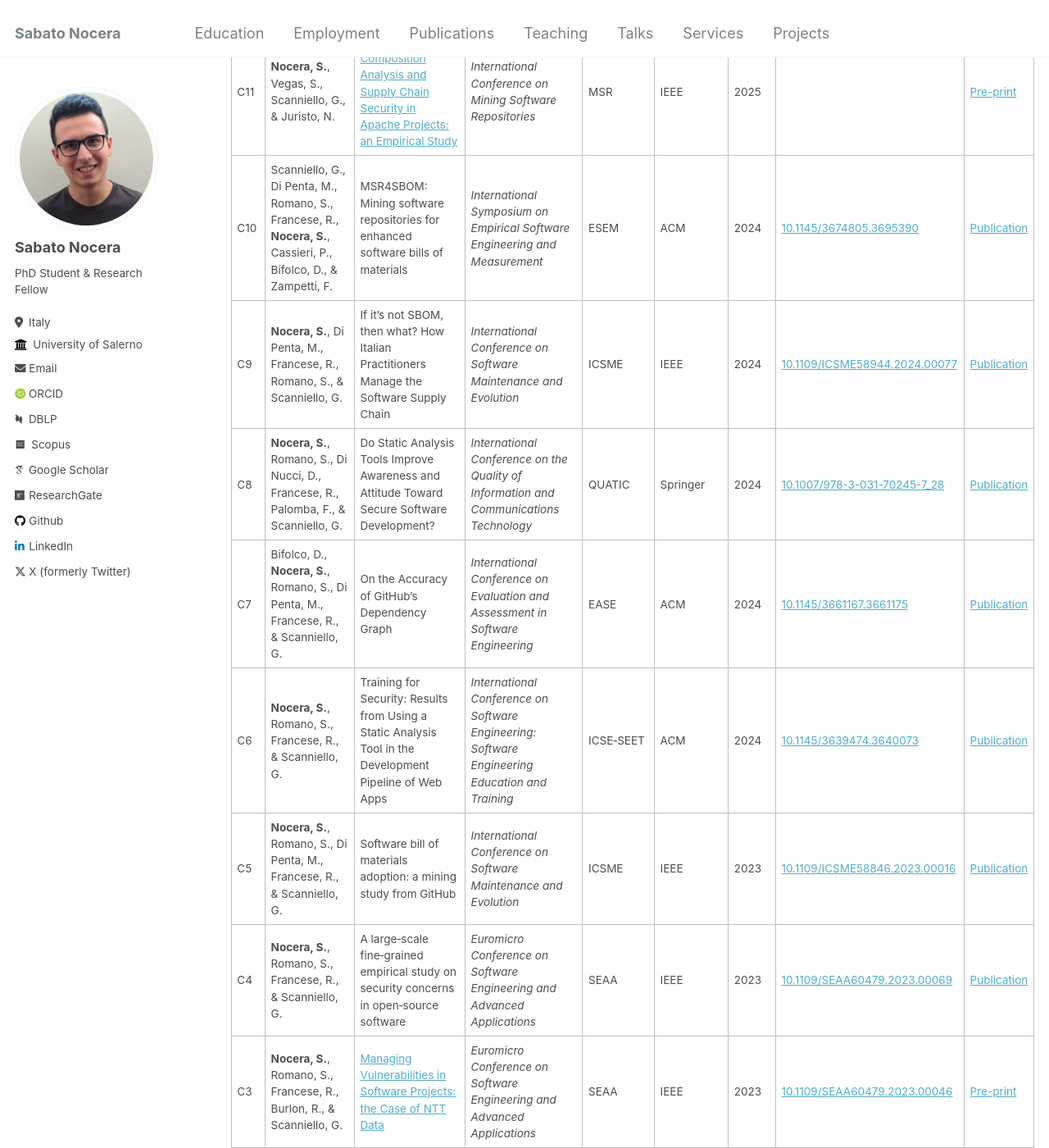
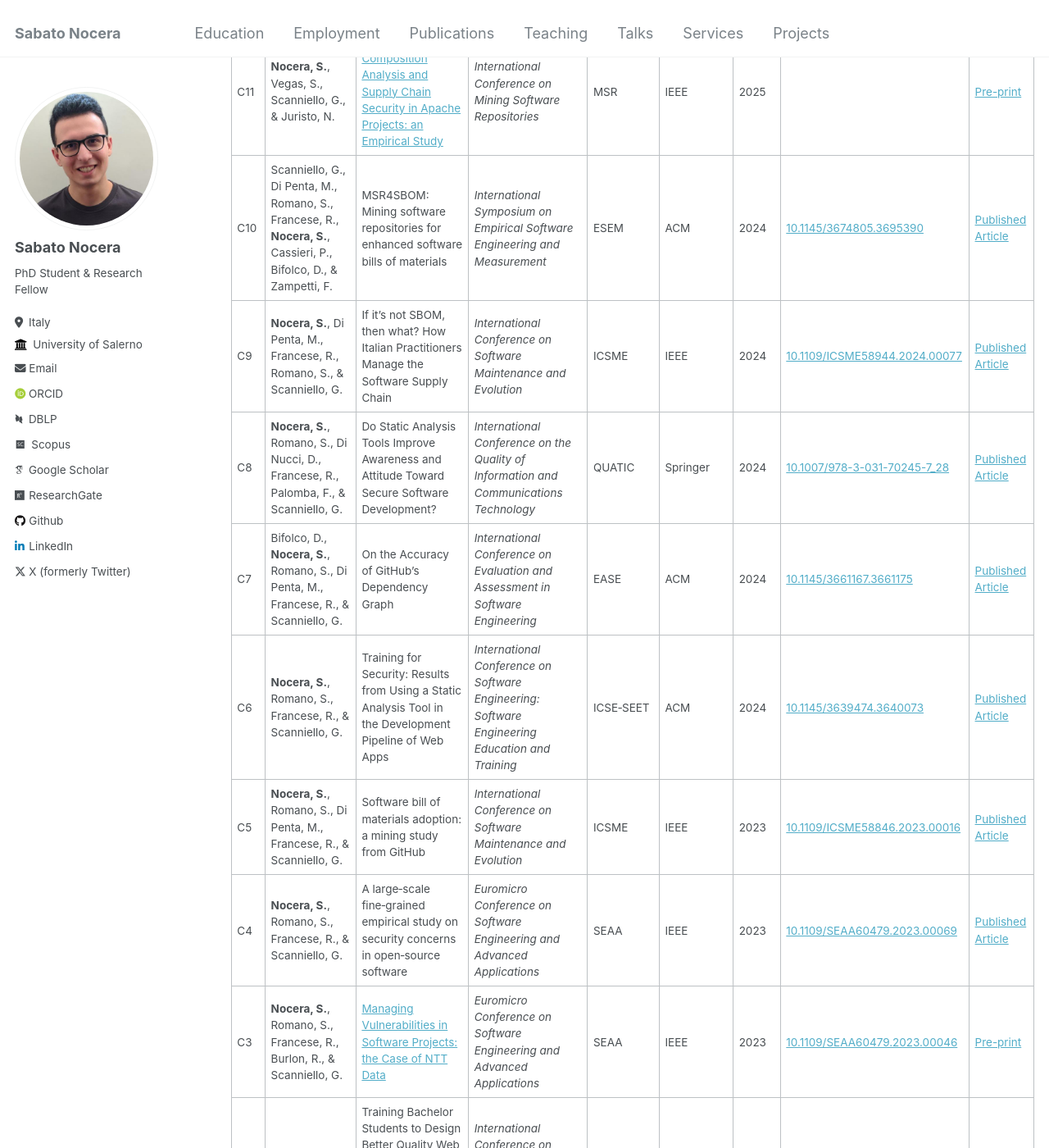
Before and after one commit to sabato-nocera/sabato-nocera.github.io, a Jekyll site: the page built from _pages/publications.md, in a window 1280 px wide and 1400 px high, scrolled down 714 px. Shown: the whole window at 82% size. Built offline with Jekyll 4.4.1, drawn with Linux system fonts in a browser that asks for light colours; some web fonts are replaced; comment, search, counter and statistics services are not loaded; some of the changed text lies outside the part shown.

Commit message:
Update publications.md

```diff
--- a/_pages/publications.md
+++ b/_pages/publications.md
@@ -10,20 +10,20 @@ author_profile: true
 
 | ID   | Authors                                                                                                            | Title                                                                                                                                                                                                       | Venue                                                                                                            | Acronym   | Publisher | Year | DOI                                                                                                   | <i class="fa fa-file-pdf-o" style="color: #c51d34;"></i> |
 |------|---------------------------------------------------------------------------------------------------------------------|-------------------------------------------------------------------------------------------------------------------------------------------------------------------------------------------------------------|------------------------------------------------------------------------------------------------------------------|-----------|-----------|------|-------------------------------------------------------------------------------------------------------|-----------|
-| J1   | **Nocera, S.**, Romano, S., Francese, R., & Scanniello, G.                                                           | Software engineering education: Results from a training intervention based on SonarCloud when developing web apps                                                                                           | *Journal of Systems and Software*                                                                              | JSS       | Elsevier  | 2025 | [10.1016/j.jss.2024.112308](https://doi.org/10.1016/j.jss.2024.112308)                                   |    [Publication](https://www.sciencedirect.com/science/article/pii/S0164121224003522/pdfft?md5=f531acce7b75c52d2dfd125af7956a0a&pid=1-s2.0-S0164121224003522-main.pdf)       |
+| J1   | **Nocera, S.**, Romano, S., Francese, R., & Scanniello, G.                                                           | Software engineering education: Results from a training intervention based on SonarCloud when developing web apps                                                                                           | *Journal of Systems and Software*                                                                              | JSS       | Elsevier  | 2025 | [10.1016/j.jss.2024.112308](https://doi.org/10.1016/j.jss.2024.112308)                                   |    [Published Article](https://www.sciencedirect.com/science/article/pii/S0164121224003522/pdfft?md5=f531acce7b75c52d2dfd125af7956a0a&pid=1-s2.0-S0164121224003522-main.pdf)       |
 | C14  | D'Avino, R., **Nocera, S.**, Bifolco, D., Pepe, F., Di Penta, M., & Scanniello, G.,                                                            | ALOHA: A(IBoM) tooL generatOr for Hugging fAce                                                                                                             | *International Conference on Evaluation and Assessment in Software Engineering*                                                     | EASE       | ACM      | 2025 |                                                                                                       | |
 | C13  | **Nocera, S.**, Vegas, S., Scanniello, G., & Juristo, N.                                                             | Causal Inference Needs More Than Analysis: The Role of Study Design                                                                                                             | *Workshop on Causal Methods in Software Engineering*                                                     | CauSE       | FSE      | 2025 |                                                                                                       | |
 | C12  | **Nocera, S.**, & Scanniello, G.                                                             | Missing Threats: Dealing with the Treatment-sensitive Factorial Structure Bias in Empirical Software Engineering  | *International Conference on the Foundations of Software Engineering*                                                     | FSE       | ACM      | 2025 |                                                                                                       | |
 | C11  | **Nocera, S.**, Vegas, S., Scanniello, G., & Juristo, N.                                                             | [Software Composition Analysis and Supply Chain Security in Apache Projects: an Empirical Study](https://sabato-nocera.github.io/publications/c11)                                                                                                              | *International Conference on Mining Software Repositories*                                                     | MSR       | IEEE      | 2025 |                                                                                                       | [Pre-print](https://sabato-nocera.github.io/files/msr2025.pdf) |
-| C10  | Scanniello, G., Di Penta, M., Romano, S., Francese, R., **Nocera, S.**, Cassieri, P., Bifolco, D., & Zampetti, F.    | MSR4SBOM: Mining software repositories for enhanced software bills of materials                                                                                                                             | *International Symposium on Empirical Software Engineering and Measurement*                                    | ESEM      | ACM       | 2024 | [10.1145/3674805.3695390](https://doi.org/10.1145/3674805.3695390)                                       |     [Publication](https://dl.acm.org/doi/pdf/10.1145/3674805.3695390)          |
-| C9   | **Nocera, S.**, Di Penta, M., Francese, R., Romano, S., & Scanniello, G.                                             | If it’s not SBOM, then what? How Italian Practitioners Manage the Software Supply Chain                                                                                                                     | *International Conference on Software Maintenance and Evolution*                                               | ICSME     | IEEE      | 2024 | [10.1109/ICSME58944.2024.00077](https://doi.org/10.1109/ICSME58944.2024.00077)                         |     [Publication](https://doi.org/10.1109/ICSME58944.2024.00077)      |
-| C8   | **Nocera, S.**, Romano, S., Di Nucci, D., Francese, R., Palomba, F., & Scanniello, G.                                | Do Static Analysis Tools Improve Awareness and Attitude Toward Secure Software Development?                                                                                                                 | *International Conference on the Quality of Information and Communications Technology*                         | QUATIC    | Springer  | 2024 | [10.1007/978-3-031-70245-7_28](https://doi.org/10.1007/978-3-031-70245-7_28)                           |    [Publication](https://doi.org/10.1007/978-3-031-70245-7_28)       |
-| C7   | Bifolco, D., **Nocera, S.**, Romano, S., Di Penta, M., Francese, R., & Scanniello, G.                                | On the Accuracy of GitHub’s Dependency Graph                                                                                                                                                                 | *International Conference on Evaluation and Assessment in Software Engineering*                                 | EASE      | ACM       | 2024 | [10.1145/3661167.3661175](https://doi.org/10.1145/3661167.3661175)                                       |     [Publication](https://dl.acm.org/doi/pdf/10.1145/3661167.3661175)             |
-| C6   | **Nocera, S.**, Romano, S., Francese, R., & Scanniello, G.                                                           | Training for Security: Results from Using a Static Analysis Tool in the Development Pipeline of Web Apps                                                                                                    | *International Conference on Software Engineering: Software Engineering Education and Training*                | ICSE‑SEET | ACM       | 2024 | [10.1145/3639474.3640073](https://doi.org/10.1145/3639474.3640073)                                       |   [Publication](https://dl.acm.org/doi/pdf/10.1145/3639474.3640073)         |
-| C5   | **Nocera, S.**, Romano, S., Di Penta, M., Francese, R., & Scanniello, G.                                             | Software bill of materials adoption: a mining study from GitHub                                                                                                                                               | *International Conference on Software Maintenance and Evolution*                                               | ICSME     | IEEE      | 2023 | [10.1109/ICSME58846.2023.00016](https://doi.org/10.1109/ICSME58846.2023.00016)                         |    [Publication](https://doi.org/10.1109/ICSME58846.2023.00016)        |
-| C4   | **Nocera, S.**, Romano, S., Francese, R., & Scanniello, G.                                                           | A large‑scale fine‑grained empirical study on security concerns in open‑source software                                                                                                                     | *Euromicro Conference on Software Engineering and Advanced Applications*                                       | SEAA      | IEEE      | 2023 | [10.1109/SEAA60479.2023.00069](https://doi.org/10.1109/SEAA60479.2023.00069)                           |    [Publication](https://doi.org/10.1109/SEAA60479.2023.00069)       |
+| C10  | Scanniello, G., Di Penta, M., Romano, S., Francese, R., **Nocera, S.**, Cassieri, P., Bifolco, D., & Zampetti, F.    | MSR4SBOM: Mining software repositories for enhanced software bills of materials                                                                                                                             | *International Symposium on Empirical Software Engineering and Measurement*                                    | ESEM      | ACM       | 2024 | [10.1145/3674805.3695390](https://doi.org/10.1145/3674805.3695390)                                       |     [Published Article](https://dl.acm.org/doi/pdf/10.1145/3674805.3695390)          |
+| C9   | **Nocera, S.**, Di Penta, M., Francese, R., Romano, S., & Scanniello, G.                                             | If it’s not SBOM, then what? How Italian Practitioners Manage the Software Supply Chain                                                                                                                     | *International Conference on Software Maintenance and Evolution*                                               | ICSME     | IEEE      | 2024 | [10.1109/ICSME58944.2024.00077](https://doi.org/10.1109/ICSME58944.2024.00077)                         |     [Published Article](https://doi.org/10.1109/ICSME58944.2024.00077)      |
+| C8   | **Nocera, S.**, Romano, S., Di Nucci, D., Francese, R., Palomba, F., & Scanniello, G.                                | Do Static Analysis Tools Improve Awareness and Attitude Toward Secure Software Development?                                                                                                                 | *International Conference on the Quality of Information and Communications Technology*                         | QUATIC    | Springer  | 2024 | [10.1007/978-3-031-70245-7_28](https://doi.org/10.1007/978-3-031-70245-7_28)                           |    [Published Article](https://doi.org/10.1007/978-3-031-70245-7_28)       |
+| C7   | Bifolco, D., **Nocera, S.**, Romano, S., Di Penta, M., Francese, R., & Scanniello, G.                                | On the Accuracy of GitHub’s Dependency Graph                                                                                                                                                                 | *International Conference on Evaluation and Assessment in Software Engineering*                                 | EASE      | ACM       | 2024 | [10.1145/3661167.3661175](https://doi.org/10.1145/3661167.3661175)                                       |     [Published Article](https://dl.acm.org/doi/pdf/10.1145/3661167.3661175)             |
+| C6   | **Nocera, S.**, Romano, S., Francese, R., & Scanniello, G.                                                           | Training for Security: Results from Using a Static Analysis Tool in the Development Pipeline of Web Apps                                                                                                    | *International Conference on Software Engineering: Software Engineering Education and Training*                | ICSE‑SEET | ACM       | 2024 | [10.1145/3639474.3640073](https://doi.org/10.1145/3639474.3640073)                                       |   [Published Article](https://dl.acm.org/doi/pdf/10.1145/3639474.3640073)         |
+| C5   | **Nocera, S.**, Romano, S., Di Penta, M., Francese, R., & Scanniello, G.                                             | Software bill of materials adoption: a mining study from GitHub                                                                                                                                               | *International Conference on Software Maintenance and Evolution*                                               | ICSME     | IEEE      | 2023 | [10.1109/ICSME58846.2023.00016](https://doi.org/10.1109/ICSME58846.2023.00016)                         |    [Published Article](https://doi.org/10.1109/ICSME58846.2023.00016)        |
+| C4   | **Nocera, S.**, Romano, S., Francese, R., & Scanniello, G.                                                           | A large‑scale fine‑grained empirical study on security concerns in open‑source software                                                                                                                     | *Euromicro Conference on Software Engineering and Advanced Applications*                                       | SEAA      | IEEE      | 2023 | [10.1109/SEAA60479.2023.00069](https://doi.org/10.1109/SEAA60479.2023.00069)                           |    [Published Article](https://doi.org/10.1109/SEAA60479.2023.00069)       |
 | C3   | **Nocera, S.**, Romano, S., Francese, R., Burlon, R., & Scanniello, G.                                               | [Managing Vulnerabilities in Software Projects: the Case of NTT Data](https://sabato-nocera.github.io/publications/c3)                                                                                                                                          | *Euromicro Conference on Software Engineering and Advanced Applications*                                       | SEAA      | IEEE      | 2023 | [10.1109/SEAA60479.2023.00046](https://doi.org/10.1109/SEAA60479.2023.00046)                           |   [Pre-print](https://sabato-nocera.github.io/files/seaasm2023.pdf)           |
-| C2   | **Nocera, S.**, Francese, R., & Scanniello, G.                                                                       | Training Bachelor Students to Design Better Quality Web Apps: Preliminary Results from a Prospective Empirical Investigation                                                                                  | *International Conference on Evaluation and Assessment in Software Engineering*                                 | EASE      | ACM       | 2023 | [10.1145/3593434.3593957](https://doi.org/10.1145/3593434.3593957)                                     |   [Publication](https://dl.acm.org/doi/pdf/10.1145/3593434.3593957)         |
+| C2   | **Nocera, S.**, Francese, R., & Scanniello, G.                                                                       | Training Bachelor Students to Design Better Quality Web Apps: Preliminary Results from a Prospective Empirical Investigation                                                                                  | *International Conference on Evaluation and Assessment in Software Engineering*                                 | EASE      | ACM       | 2023 | [10.1145/3593434.3593957](https://doi.org/10.1145/3593434.3593957)                                     |   [Published Article](https://dl.acm.org/doi/pdf/10.1145/3593434.3593957)         |
 | C1   | **Nocera, S.**, Romano, S., Francese, R., & Scanniello, G.                                                           | [Training for security: planning the use of a SAT in the development pipeline of web Apps](https://sabato-nocera.github.io/publications/c1)                                                                                                                      | *International Conference on Software Engineering: Software Engineering Education and Training*                | ICSE‑SEET | IEEE      | 2023 | [10.1109/ICSE-SEET58685.2023.00010](https://doi.org/10.1109/ICSE-SEET58685.2023.00010)                 | [Pre-print](https://sabato-nocera.github.io/files/icseseet2023.pdf)       |
 
 
```
